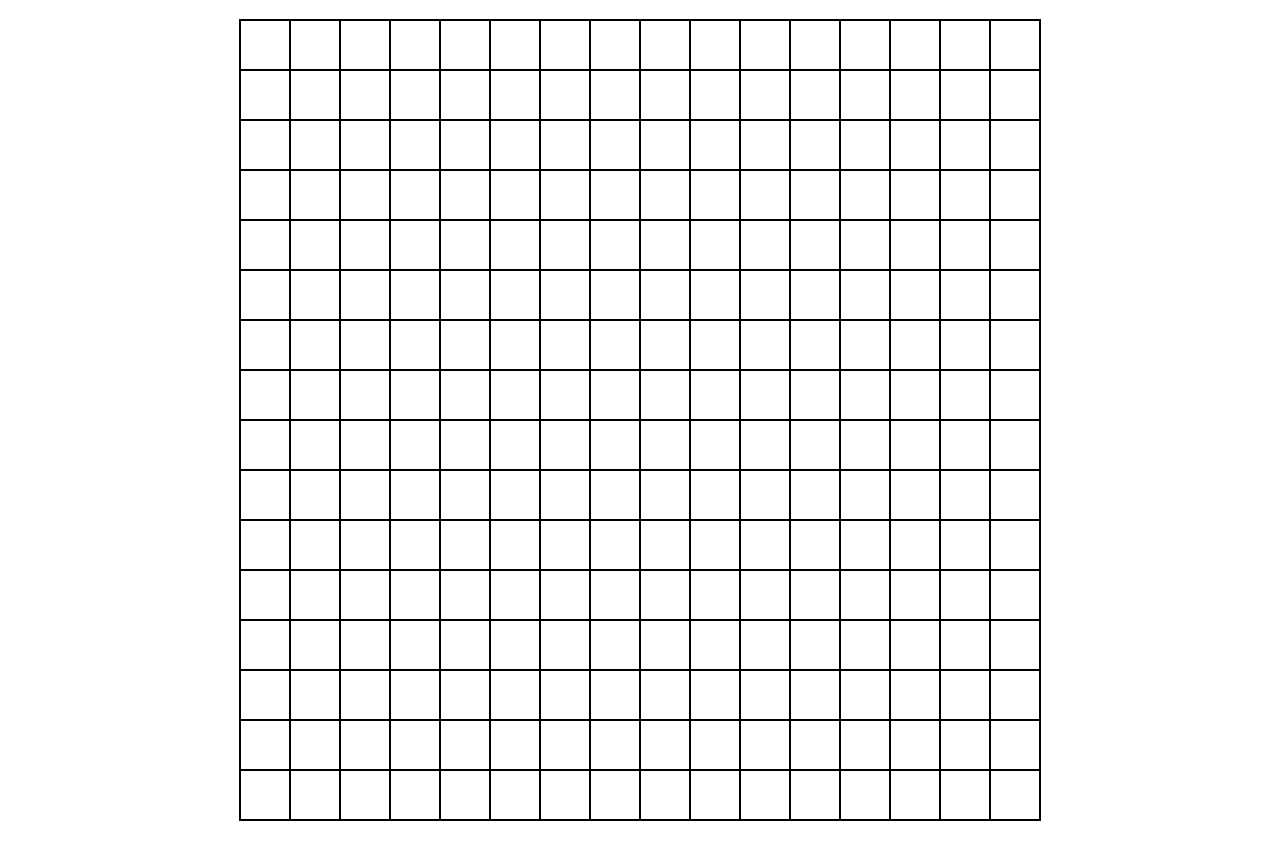
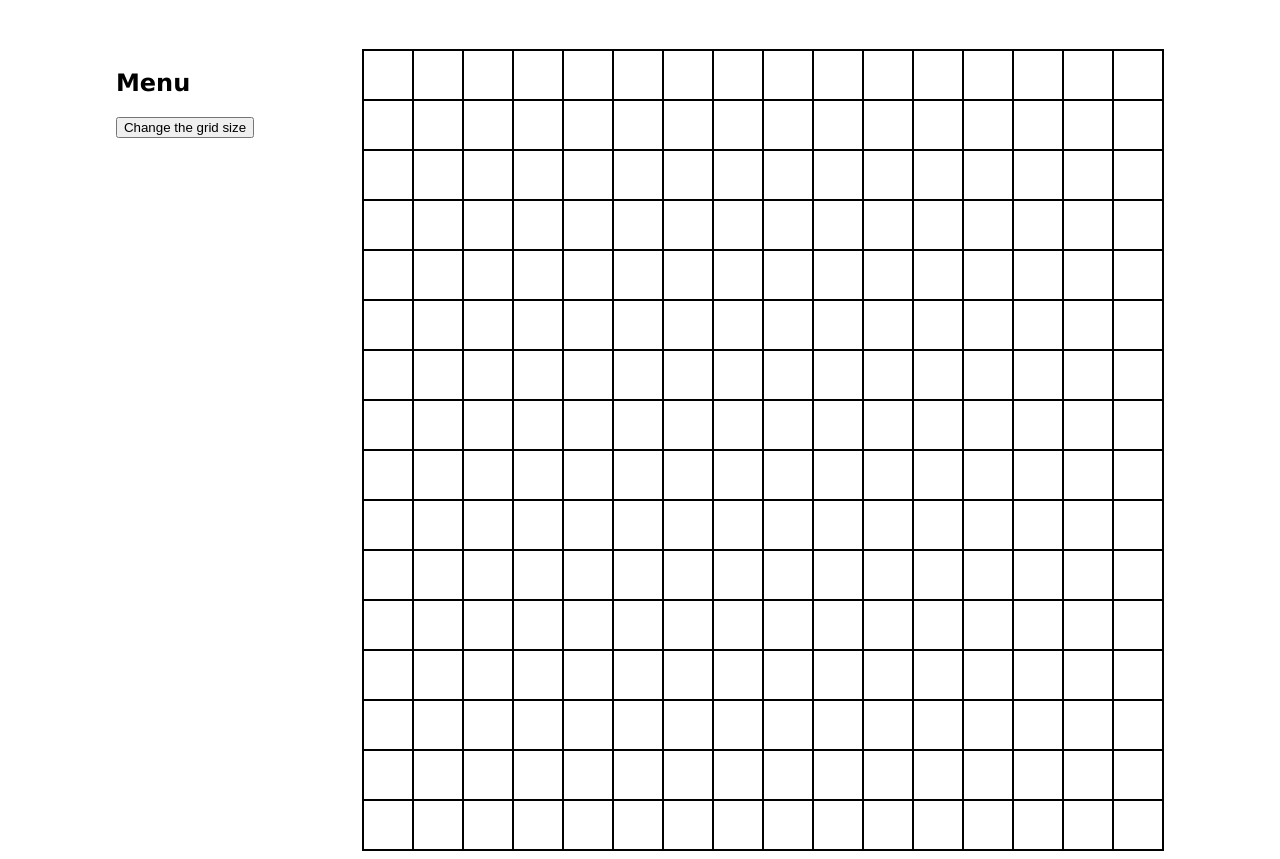
Before and after one commit to alyssagoldhart/etch-a-sketch, a plain HTML site: page index.html in a window 1280 px wide. Shown: the part 62-921 px from the top of the page. Before the commit the page ends 891 px from the top, so only its background shows below. Drawn offline with Linux system fonts and the light colour scheme.

Commit message:
add a button to change the grid size, put menu bar on left

```diff
--- a/index.html
+++ b/index.html
@@ -8,7 +8,13 @@
 </head>
 <body>
   <h1>Etch A Sketch</h1>
-  <div class="grid"></div>
+  <div class="container">
+    <div class="side-bar">
+      <h2>Menu</h2>
+      <button id="size">Change the grid size</button>
+    </div>
+    <div class="grid"></div>
+  </div>
   <script src="script.js"></script>
 </body>
 </html>
--- a/script.js
+++ b/script.js
@@ -1,4 +1,5 @@
-const grid = document.querySelector('.grid');
+const grid = document.querySelector(".grid");
+const button = document.querySelector("button");
 
 function createGrid(row, column) {
   for (let i = 0; i < row * column ; i++) {
@@ -6,7 +7,7 @@ function createGrid(row, column) {
     const flexBasis = flexPercentage.toString();
     const flexValue = `1 1 ${flexBasis}%`;
     const square = document.createElement("div");
-    square.classList.add('squareDiv');
+    square.classList.add("squareDiv");
     grid.appendChild(square);
     square.style.border = "1px solid black";
     square.style.flex = flexValue;
@@ -17,3 +18,5 @@ function createGrid(row, column) {
 };
 
 createGrid(16, 16);
+
+button.addEventListener("click", (event) => prompt('Enter a number between 4 and 100'));
--- a/styles.css
+++ b/styles.css
@@ -1,6 +1,13 @@
 body {
   justify-items: center;
   font-family:'Lucida Sans', 'Lucida Sans Regular', 'Lucida Grande', 'Lucida Sans Unicode', Geneva, Verdana, sans-serif;
+}
+
+.container {
+  display: flex;
+  width: 100%;
+  justify-content: space-evenly;
+  padding-top: 30px;
 }
 
 .grid {
```
